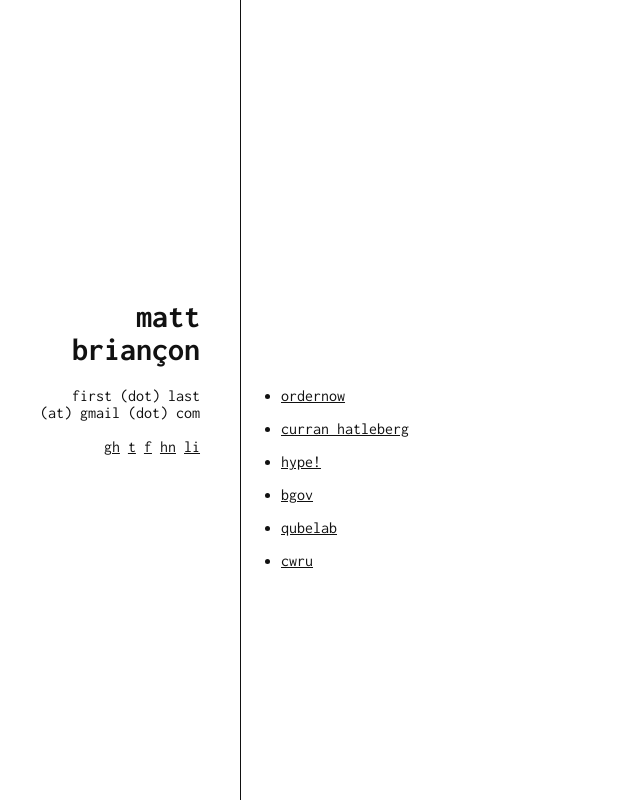
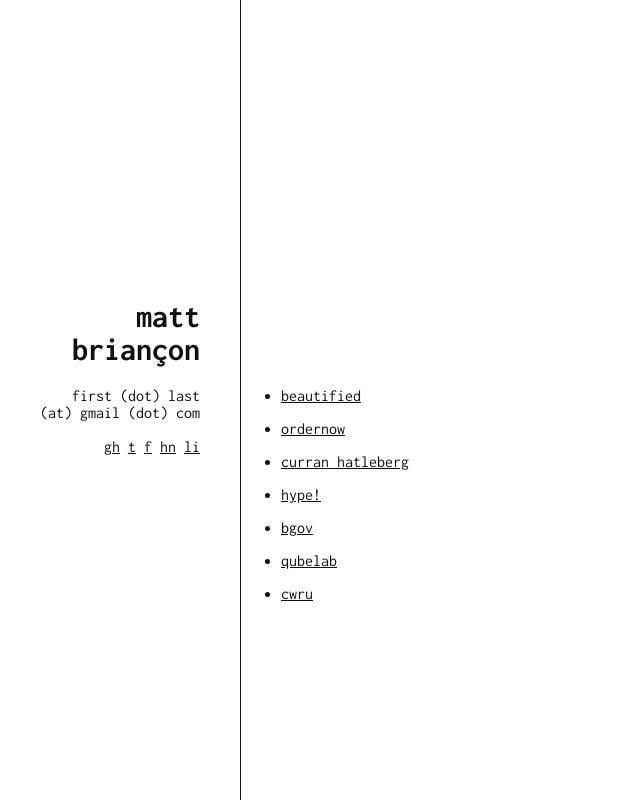
Before and after one commit to mattbriancon/mattbriancon.github.com, a plain HTML site: page index.html in a window 1280 px wide. Shown: the whole page, without its empty margins (0-640 px from the left). Drawn offline with Linux system fonts and the light colour scheme.

Commit message:
Add Beautified

```diff
--- a/index.html
+++ b/index.html
@@ -74,6 +74,7 @@
         <div class="right">
             <h1 class="name"><br /><br /></h1>
             <ul>
+                <li><a href="http://getbeautified.com/">beautified</a></li>
                 <li><a href="https://www.ordernowapp.com">ordernow</a></li>
                 <li><a href="http://curranhatleberg.com">curran hatleberg</a></li>
                 <li><a href="https://play.google.com/store/apps/details?id=com.brimpa.hypem">hype!</a></li>
```
